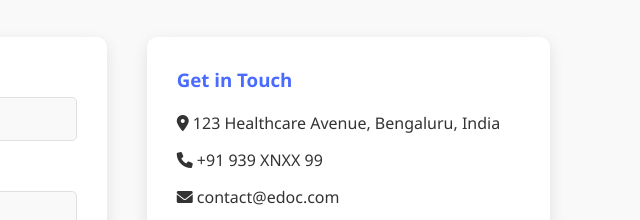
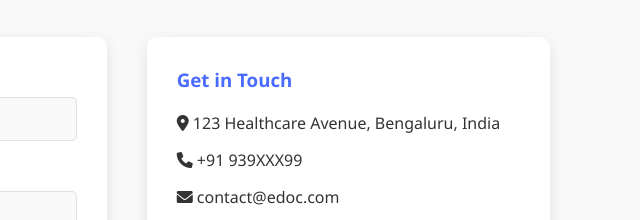
Before and after one commit to TKSanthoshRao/edoc, a plain HTML site: page index.html in a window 1280 px wide. Shown: the part 3407-3627 px from the top of the page, 640-1280 px from the left. Drawn offline with Linux system fonts and the light colour scheme.

Commit message:
Update index.html

```diff
--- a/index.html
+++ b/index.html
@@ -135,7 +135,7 @@
                 <div class="contact-info">
                     <h3>Get in Touch</h3>
                     <p><i class="fas fa-map-marker-alt"></i> 123 Healthcare Avenue, Bengaluru, India</p>
-                    <p><i class="fas fa-phone"></i> +91 939 XNXX 99</p>
+                    <p><i class="fas fa-phone"></i> +91 939XXX99</p>
                     <p><i class="fas fa-envelope"></i> contact@edoc.com</p>
                     <div class="social-links">
                         <a href="#"><i class="fab fa-facebook"></i></a>
```
